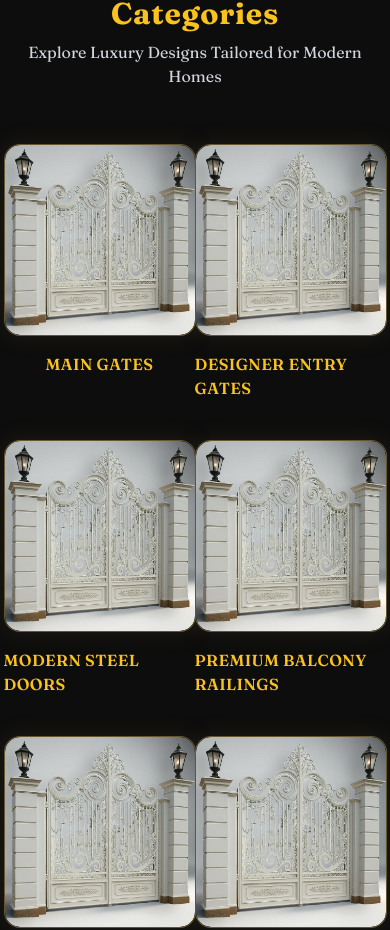
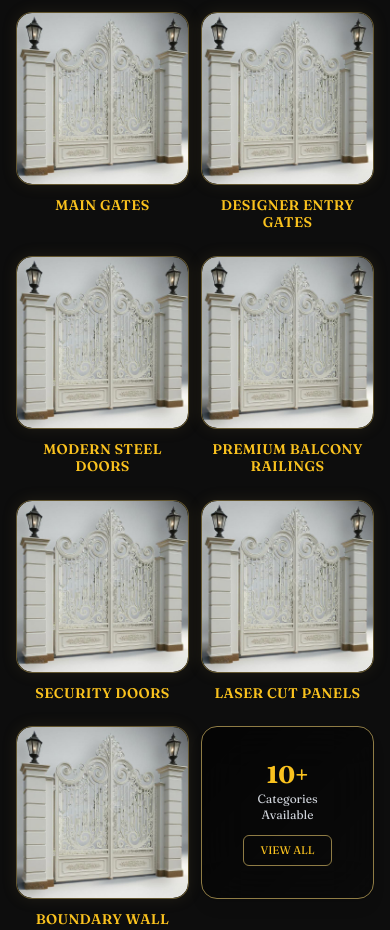
Before and after one commit to ankitNegiDev/imperial-Gate, a Next.js app: page / in a window 390 px wide. Shown: the part 880-1810 px from the top of the page. Built offline with nearby package versions, Linux system fonts and the light colour scheme.

Commit message:
updated the productListing section for fully responsive mobile screens

```diff
--- a/app/components/home-page/ProductListing.jsx
+++ b/app/components/home-page/ProductListing.jsx
@@ -4,8 +4,7 @@ import Image from "next/image";
 
 function ProductListing() {
 
-
-    // product list array - it contains all the details about product
+    // product list array
     let categories = [
         { name: "Main Gates", image: "/product-image.jpg" },
         { name: "Designer Entry Gates", image: "/product-image.jpg" },
@@ -16,31 +15,47 @@ function ProductListing() {
         { name: "Boundary Wall Designs", image: "/product-image.jpg" }
     ];
 
-    // using this component we are rendering each product
     function renderItems() {
         return categories.map(function (item, index) {
             return (
                 <div
                     key={index}
-                    className="flex flex-col items-center gap-4"
+                    // Added 'active:scale-95' for a tactile "click" feel on mobile
+                    className="flex flex-col items-center w-full transition-transform active:scale-95 md:active:scale-100"
                 >
+                    {/* IMAGE CARD */}
+                    <div className="
+                        relative
+                        w-full aspect-square
+                        md:w-56 md:h-56
+                        rounded-2xl overflow-hidden
+                        border border-[#8f7c45]/70
+                        shadow-[0_0_15px_rgba(143,124,69,0.15)]
 
-                    {/* IMAGE CARD */}
-                    <div className="w-48 h-48 md:w-56 md:h-56 rounded-2xl overflow-hidden border border-[#8f7c45]/70 shadow-[0_0_25px_rgba(143,124,69,0.15)] hover:shadow-[0_0_35px_rgba(143,124,69,0.25)] hover:scale-105 transition-all duration-300 bg-black hover:cursor-pointer
+                        /* Hover effects (Desktop mostly) */
+                        hover:shadow-[0_0_35px_rgba(143,124,69,0.25)]
+                        hover:scale-105
+                        transition-all duration-300
+
+                        bg-black hover:cursor-pointer group
                     ">
                         <Image
                             src={item.image}
                             alt={item.name}
-                            width={300}
-                            height={300}
+                            fill
+                            sizes="(max-width: 768px) 50vw, 300px"
                             loading="lazy"
-                            className="w-full h-full object-cover mix-blend-lighten"
-                            fetchPriority="low"
+                            className="object-cover mix-blend-lighten transition-transform duration-500 group-hover:scale-110"
                         />
                     </div>
 
                     {/* TITLE */}
-                    <p className="text-base md:text-lg font-semibold tracking-wide text-[#fac21e] uppercase">
+                    <p className="
+                        mt-3 md:mt-4
+                        text-sm md:text-lg
+                        font-semibold tracking-wide text-[#fac21e] uppercase text-center
+                        leading-tight px-1
+                    ">
                         {item.name}
                     </p>
                 </div>
@@ -49,17 +64,14 @@ function ProductListing() {
     }
 
     return (
-        //! imp - fix the color issue-- later
-        // <section className="w-full py-20 px-6 bg-slate-500 text-white">
-        // <section className="w-full py-20 px-6 bg-[#0d0d0d] text-white">
-        // <section className="w-full py-20 px-6 bg-[#0f0e0a] text-white">
-        <section className="w-full py-20 px-6 bg-[#0d0d0d] text-white">
+        <section className="w-full py-10 md:py-20 px-4 md:px-6 bg-[#0d0d0d] text-white">
+
             {/* TITLE */}
-            <div className="text-center mb-14">
-                <h2 className="text-3xl md:text-4xl font-bold text-[#fac21e] tracking-wide">
+            <div className="text-center mb-8 md:mb-14">
+                <h2 className="text-2xl md:text-4xl font-bold text-[#fac21e] tracking-wide">
                     Our Premium Categories
                 </h2>
-                <p className="text-gray-300 mt-2">
+                <p className="text-gray-300 mt-2 text-sm md:text-base">
                     Explore Luxury Designs Tailored for Modern Homes
                 </p>
             </div>
@@ -67,7 +79,14 @@ function ProductListing() {
             {/* GRID */}
             <div className="
                 grid grid-cols-2 md:grid-cols-3 lg:grid-cols-4
-                gap-10 md:gap-14 justify-items-center
+
+                /* Mobile: Tighter gaps (gap-3) for larger images */
+                /* Desktop: Standard gaps (md:gap-14) preserved */
+                gap-x-3 gap-y-6
+                md:gap-x-4 md:gap-y-14
+
+                justify-items-center
+                max-w-7xl mx-auto
             ">
 
                 {renderItems()}
@@ -75,18 +94,26 @@ function ProductListing() {
                 {/* VIEW ALL BOX */}
                 <div className="
                     flex flex-col items-center justify-center
-                    w-48 h-48 md:w-56 md:h-56
+                    w-full aspect-square
+                    md:w-56 md:h-56
                     rounded-2xl border border-[#8f7c45]
-                    bg-linear-to-br from-black/60 to-black/20
+                    bg-gradient-to-br from-black/60 to-black/20
                     backdrop-blur-xl shadow-lg hover:cursor-pointer
+
+                    /* Mobile Touch Feedback */
+                    transition-all duration-300
+                    active:scale-95 md:active:scale-100
+                    md:hover:scale-105
                 ">
-                    <p className="text-3xl font-bold text-[#fac21e]">10+</p>
-                    <p className="text-gray-300 text-sm">Categories</p>
-                    <p className="text-gray-300 text-sm">Available</p>
+                    <p className="text-2xl md:text-3xl font-bold text-[#fac21e]">10+</p>
+                    <p className="text-gray-300 text-xs md:text-sm">Categories</p>
+                    <p className="text-gray-300 text-xs md:text-sm">Available</p>
 
                     <button className="
-                        mt-3 px-4 py-1 border border-[#8f7c45] rounded-md
-                        text-[#fac21e] text-xs hover:bg-[#8f7c45] hover:text-black
+                        mt-3 px-4 py-1.5 md:px-4 md:py-1
+                        border border-[#8f7c45] rounded-md
+                        text-[#fac21e] text-[11px] md:text-xs
+                        hover:bg-[#8f7c45] hover:text-black
                         transition-all duration-300 hover:cursor-pointer
                     ">
                         VIEW ALL
```
